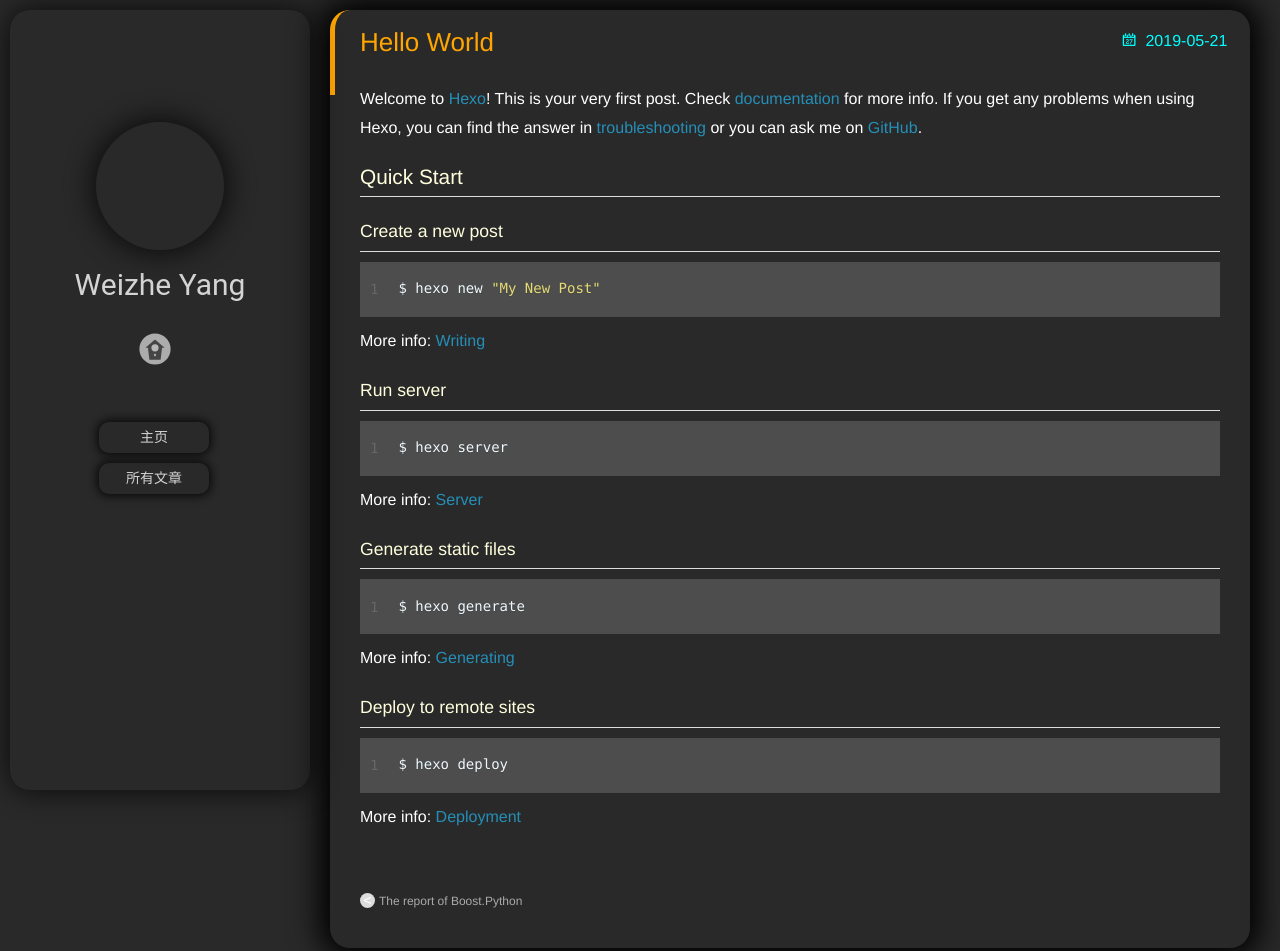
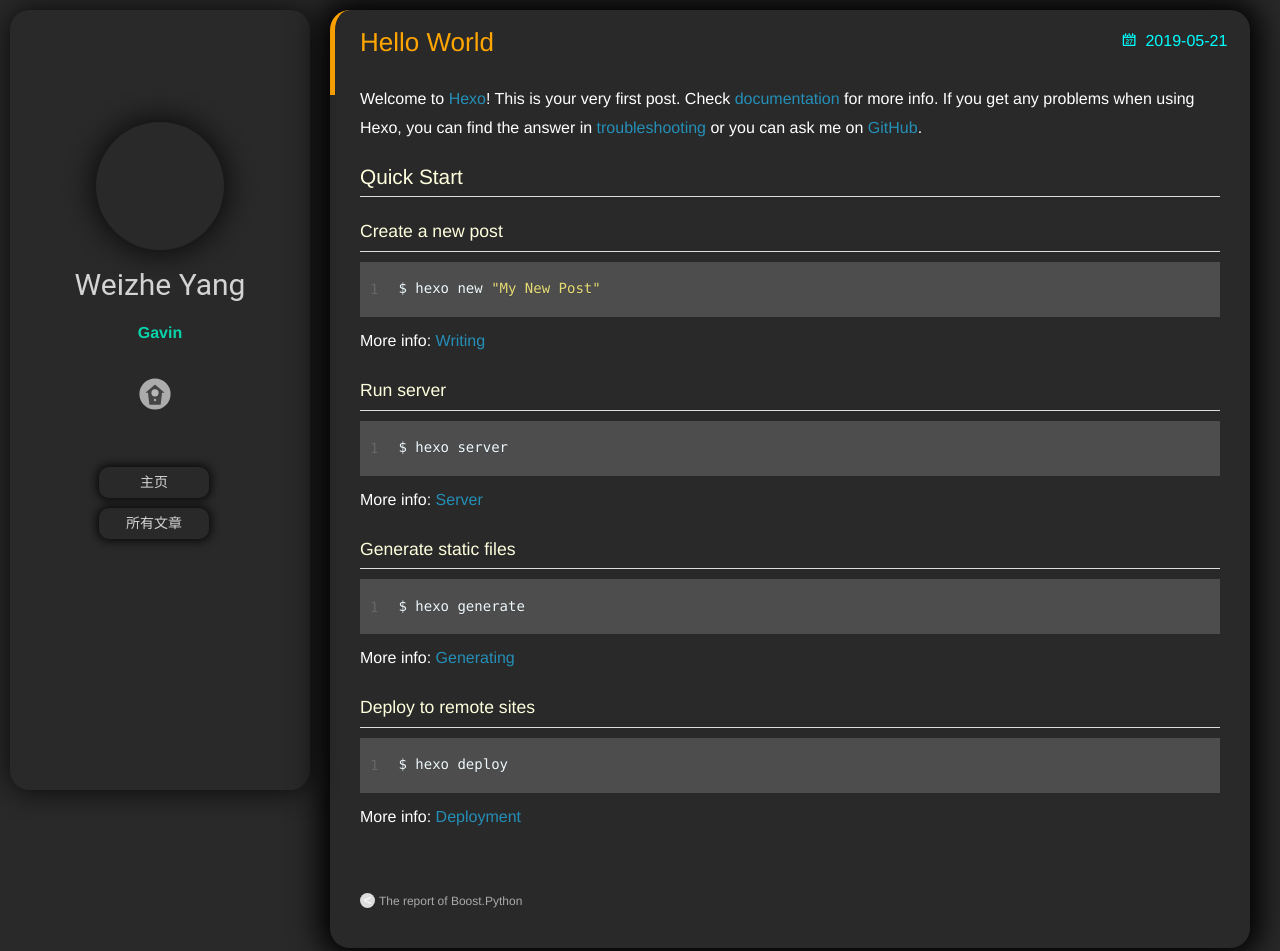
Before and after one commit to GavinWz/GavinWz.github.io, a plain HTML site: page 2019/05/21/hello-world/index.html in a window 1280 px wide. Shown: the top 951 px of the page. Drawn offline with nearby package versions, Linux system fonts and the light colour scheme; some packages are replaced by stand-ins of ours; a script that the page names is missing.

Commit message:
Site updated: 2019-06-07 14:32:09

```diff
--- a/2019/05/21/hello-world/index.html
+++ b/2019/05/21/hello-world/index.html
@@ -15,7 +15,7 @@
 <meta property="og:url" content="http://yoursite.com/2019/05/21/hello-world/index.html">
 <meta property="og:site_name" content="Gavin">
 <meta property="og:description" content="Welcome to Hexo! This is your very first post. Check documentation for more info. If you get any problems when using Hexo, you can find the answer in troubleshooting or you can ask me on GitHub. Quick">
-<meta property="og:locale" content="default">
+<meta property="og:locale" content="English & Chinese">
 <meta property="og:updated_time" content="2019-05-21T12:08:26.417Z">
 <meta name="twitter:card" content="summary">
 <meta name="twitter:title" content="Hello World">
@@ -52,6 +52,8 @@
 		  <h1 class="header-author"><a href="/">Weizhe Yang</a></h1>
 		</hgroup>
 
+
+		<p class="header-subtitle">Gavin</p>
 
 
 
@@ -146,6 +148,8 @@
 			<hgroup>
 			  <h1 class="header-author">Weizhe Yang</h1>
 			</hgroup>
+
+			<p class="header-subtitle">Gavin</p>
 
 			<nav class="header-menu">
 				<ul>
```
Also changed, not shown: 2019/05/25/Report/index.html (+5 -1 lines), 2019/06/06/ScoopAndGow/index.html (+5 -1 lines), 2019/06/07/hexo/index.html (+5 -1 lines), archives/2019/05/index.html (+5 -1 lines), archives/2019/06/index.html (+5 -1 lines), archives/2019/index.html (+5 -1 lines), archives/index.html (+5 -1 lines), index.html (+5 -1 lines), tags/123/index.html (+5 -1 lines).
